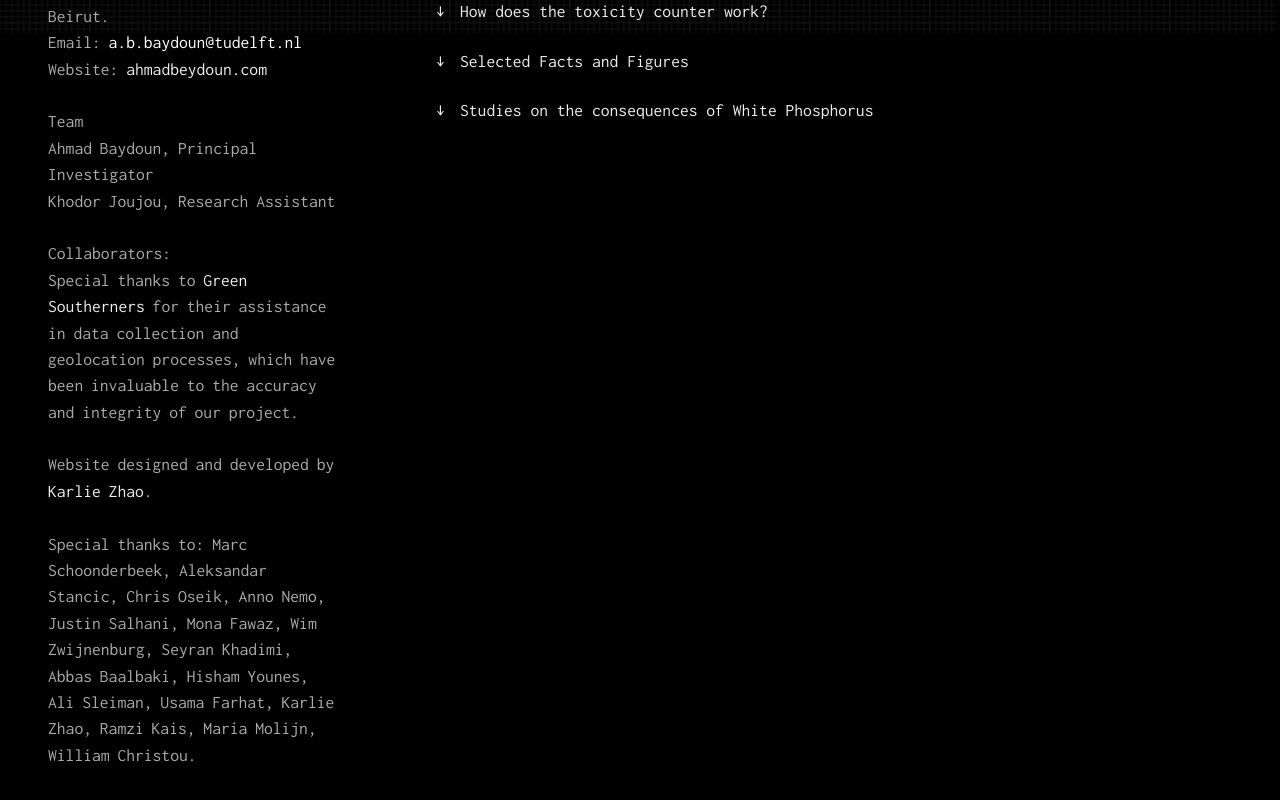
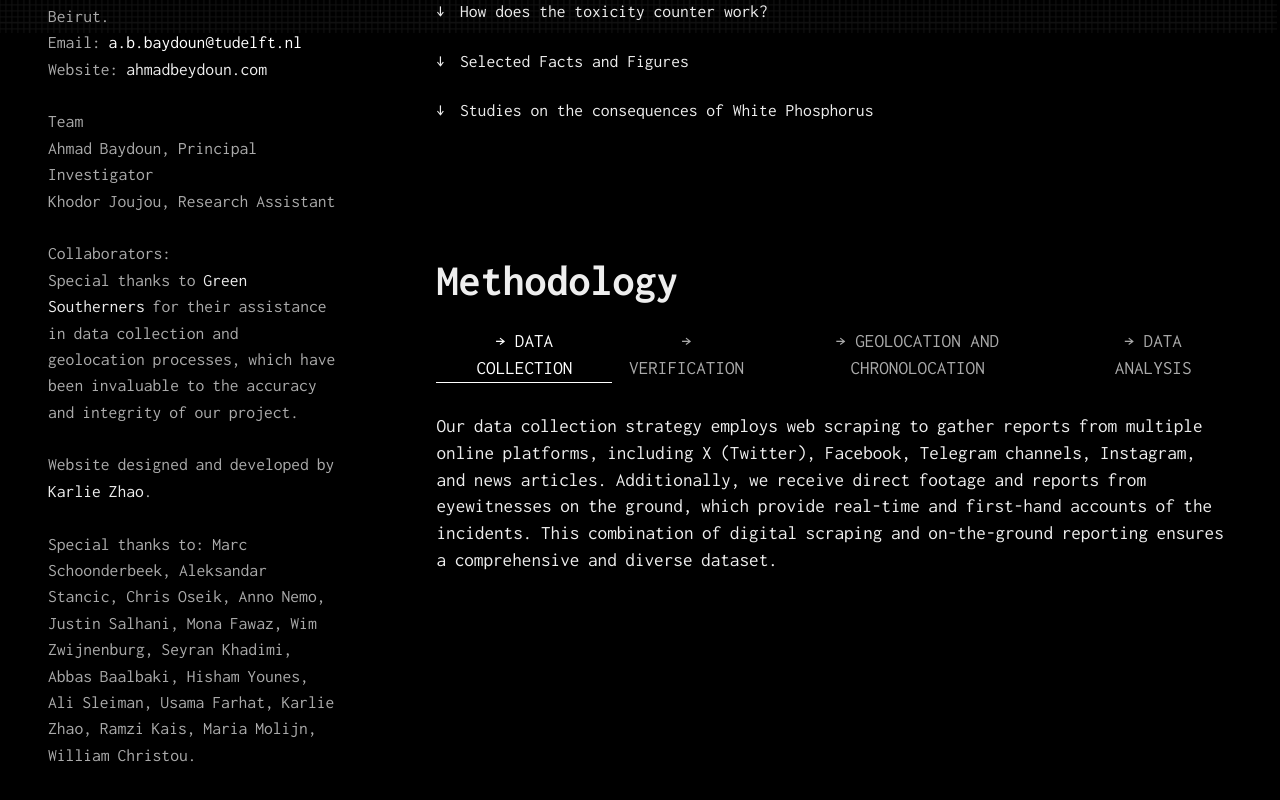
Before and after one commit to KarlieZhao/whitephosphorus, a Next.js app: page /about in a window 1280 px wide. Shown: the part 767-1567 px from the top of the page. Built offline with nearby package versions, Linux system fonts and the light colour scheme.

Commit message:
Update project-info.tsx

```diff
--- a/src/app/_components/project-info.tsx
+++ b/src/app/_components/project-info.tsx
@@ -1,5 +1,6 @@
 import Collapsible from "../_components/collapsible";
 import NavBar from "../_components/select-display-bar";
+import { isMobileDevice } from "./mobile-detector";
 
 type QnaItem = {
     question: string;
@@ -51,10 +52,10 @@ const ProjectInfo: React.FC<ProjectInfoProps> = ({ data, reset }) => {
             </div >
 
             {/* methodology */}
-            {/* <div className={`${isMobileDevice() ? "hidden" : ""} methodology mt-32`}>
-                        <h2>Methodology</h2>
-                        <NavBar />
-                    </div>  */}
+            <div className={`${isMobileDevice() ? "hidden" : ""} methodology mt-32`}>
+                <h2>Methodology</h2>
+                <NavBar />
+            </div>
         </div >
     );
 };
```
